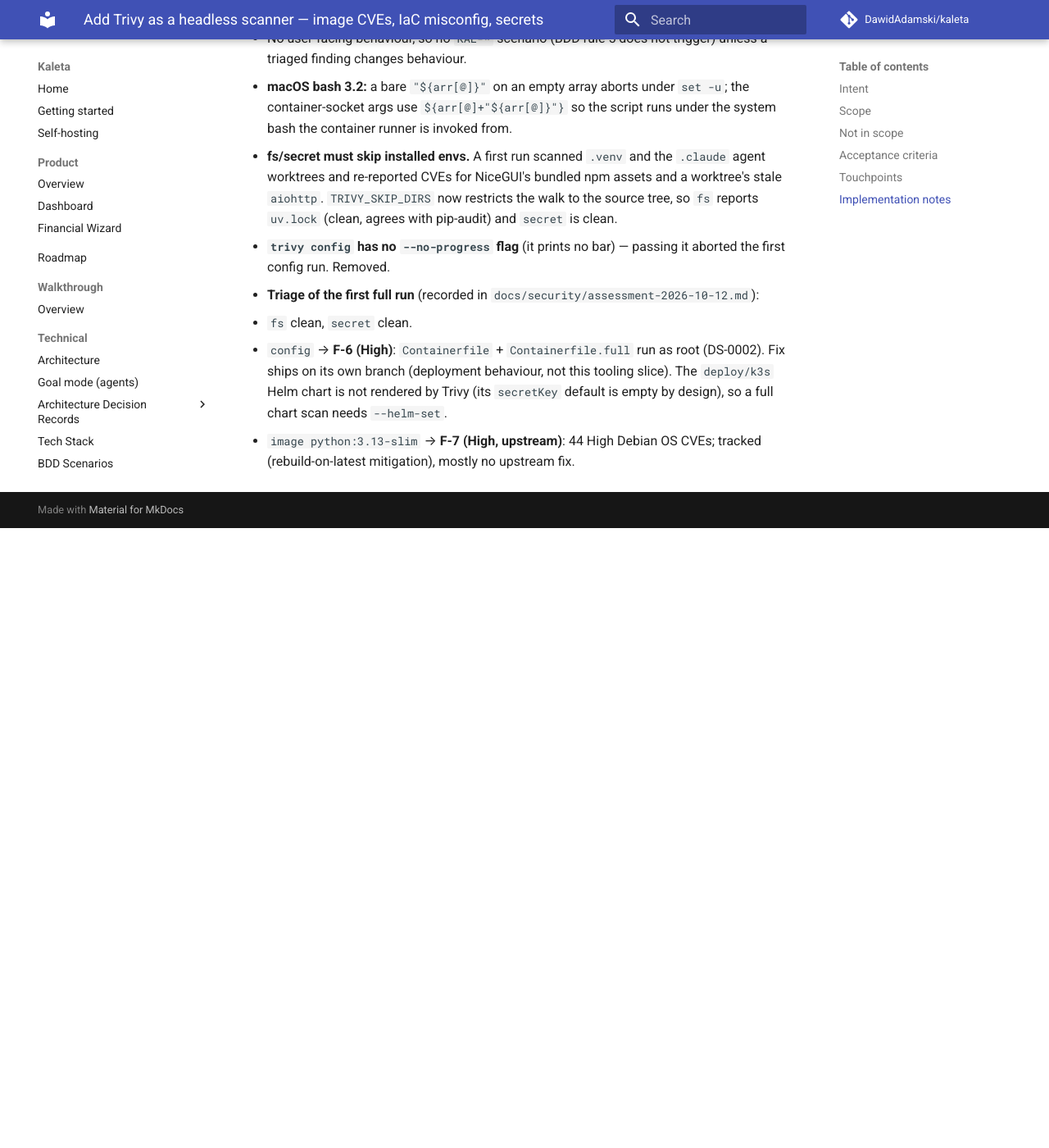
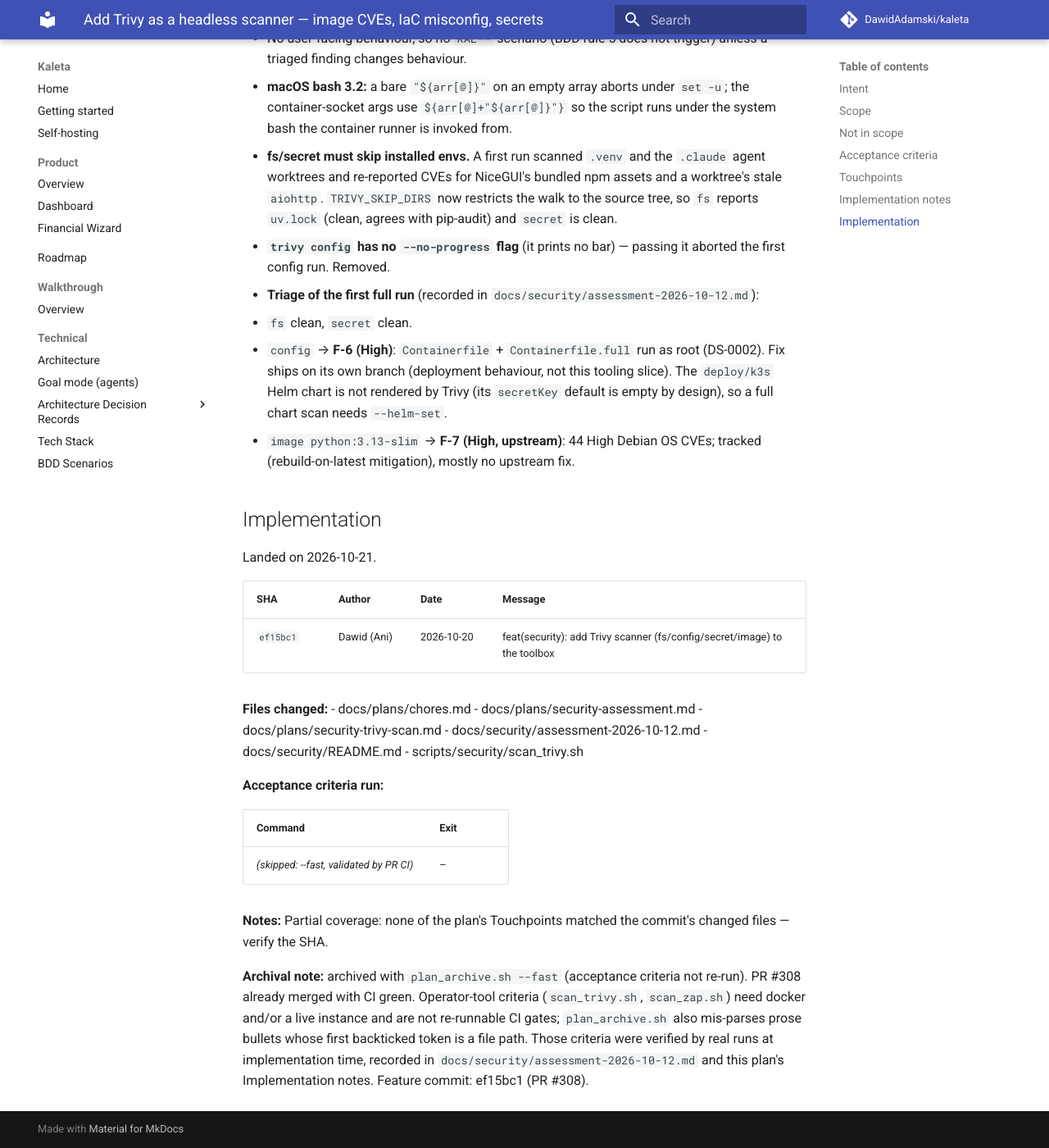
Before and after one commit to DawidAdamski/kaleta, an MkDocs documentation site: the page built from docs/plans/archive/security-trivy-scan.md, in a window 1280 px wide and 1400 px high, scrolled down 1871 px. Shown: the whole window at 82% size. Built offline with MkDocs 1.6.1 and Material for MkDocs 9.7.7, drawn with Linux system fonts in a browser that asks for light colours; comment, search, counter and statistics services are not loaded; before the commit the page ends 2515 px from its top, so only the background shows below that.

Commit message:
chore(plans): archive security-trivy-scan (PR #308)
Co-Authored-By: Claude Sonnet 5.5 <noreply@anthropic.com>

```diff
--- a/docs/plans/security-trivy-scan.md
+++ b/docs/plans/archive/security-trivy-scan.md
@@ -3,8 +3,9 @@ plan_id: security-trivy-scan
 title: Add Trivy as a headless scanner — image CVEs, IaC misconfig, secrets
 area: security (tooling)
 effort: small
-status: in-progress
-roadmap_ref: ../roadmap.md
+status: archived
+archived_at: 2026-10-21
+roadmap_ref: ../../roadmap.md
 ---
 
 # Add Trivy as a headless scanner — image CVEs, IaC misconfig, secrets
@@ -96,3 +97,29 @@ Four scan modes, all requested:
     `--helm-set`.
   - `image python:3.13-slim` → **F-7 (High, upstream)**: 44 High Debian OS
     CVEs; tracked (rebuild-on-latest mitigation), mostly no upstream fix.
+
+## Implementation
+
+Landed on 2026-10-21.
+
+| SHA | Author | Date | Message |
+|---|---|---|---|
+| `ef15bc1` | Dawid (Ani) | 2026-10-20 | feat(security): add Trivy scanner (fs/config/secret/image) to the toolbox |
+
+**Files changed:**
+- docs/plans/chores.md
+- docs/plans/security-assessment.md
+- docs/plans/security-trivy-scan.md
+- docs/security/assessment-2026-10-12.md
+- docs/security/README.md
+- scripts/security/scan_trivy.sh
+
+**Acceptance criteria run:**
+
+| Command | Exit |
+|---|---|
+| _(skipped: --fast, validated by PR CI)_ | – |
+
+**Notes:** Partial coverage: none of the plan's Touchpoints matched the commit's changed files — verify the SHA.
+
+**Archival note:** archived with `plan_archive.sh --fast` (acceptance criteria not re-run). PR #308 already merged with CI green. Operator-tool criteria (`scan_trivy.sh`, `scan_zap.sh`) need docker and/or a live instance and are not re-runnable CI gates; `plan_archive.sh` also mis-parses prose bullets whose first backticked token is a file path. Those criteria were verified by real runs at implementation time, recorded in `docs/security/assessment-2026-10-12.md` and this plan's Implementation notes. Feature commit: ef15bc1 (PR #308).
```
